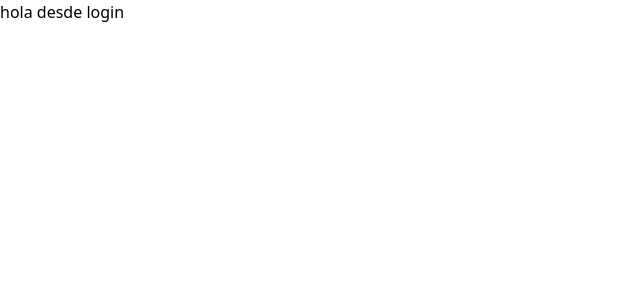
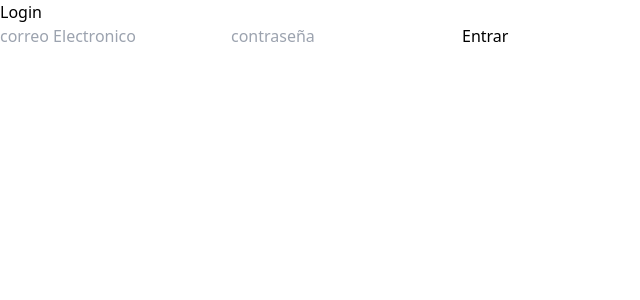
Before and after one commit to jorgeula300/Hack-The-world, a React (Vite) app: page / in a window 1280 px wide. Shown: the top 300 px of the page, without its empty margins (0-640 px from the left). Built offline with nearby package versions, Linux system fonts and the light colour scheme.

Commit message:
Login v1

```diff
--- a/src/page/login/Login.tsx
+++ b/src/page/login/Login.tsx
@@ -1,5 +1,12 @@
 const Login = () => {
-    return (<h1>hola desde login </h1> );
+    return (<div className="login">
+        <h1>Login</h1>
+        <form action="" className="formulario" method="post">
+            <input type="text" placeholder="correo Electronico" name="correo" id="correo" required></input>
+            <input type="password" placeholder="contraseña" name="contrasena" id="contrasena" required></input>
+            <button type="submit">Entrar</button>
+        </form>
+    </div>);
 }
 
 export default Login;
```
